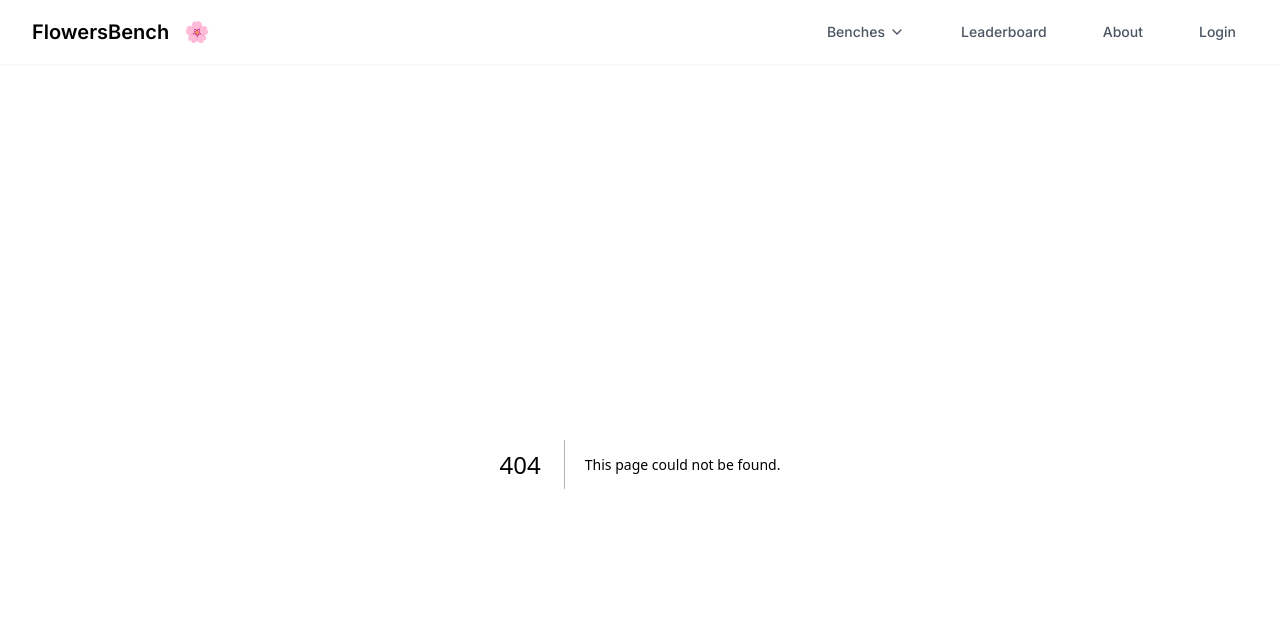
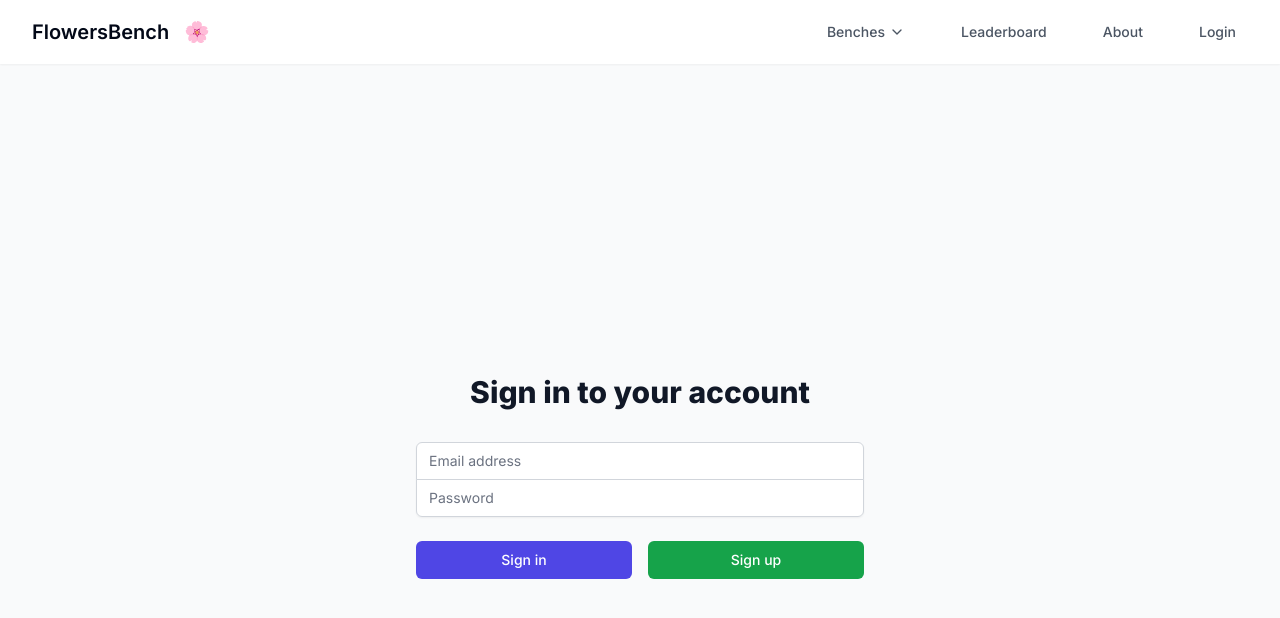
Before and after one commit to jasonthepenguin/flowers_bench, a Next.js app in the folder flowersbench/: page /login in a window 1280 px wide. Before the commit this address had no page. Shown: the top 618 px of the page. Built offline with nearby package versions, Linux system fonts and the light colour scheme.

Commit message:
Add temporary sign in and log in page

```diff
--- /dev/null
+++ b/flowersbench/app/login/actions.ts
@@ -0,0 +1,41 @@
+'use server'
+
+import { revalidatePath } from 'next/cache'
+import { redirect } from 'next/navigation'
+import { createClient } from '@/utils/supabase/server'
+
+export async function login(formData: FormData) {
+  const supabase = await createClient()
+
+  const data = {
+    email: formData.get('email') as string,
+    password: formData.get('password') as string,
+  }
+
+  const { error } = await supabase.auth.signInWithPassword(data)
+
+  if (error) {
+    redirect('/error')
+  }
+
+  revalidatePath('/', 'layout')
+  redirect('/')
+}
+
+export async function signup(formData: FormData) {
+  const supabase = await createClient()
+
+  const data = {
+    email: formData.get('email') as string,
+    password: formData.get('password') as string,
+  }
+
+  const { error } = await supabase.auth.signUp(data)
+
+  if (error) {
+    redirect('/error')
+  }
+
+  revalidatePath('/', 'layout')
+  redirect('/')
+}
--- /dev/null
+++ b/flowersbench/app/login/page.tsx
@@ -0,0 +1,54 @@
+import { login, signup } from './actions'
+
+export default function LoginPage() {
+  return (
+    <div className="min-h-screen flex items-center justify-center bg-gray-50 py-12 px-4 sm:px-6 lg:px-8">
+      <div className="max-w-md w-full space-y-8">
+        <div>
+          <h2 className="mt-6 text-center text-3xl font-extrabold text-gray-900">
+            Sign in to your account
+          </h2>
+        </div>
+        <form className="mt-8 space-y-6">
+          <div className="rounded-md shadow-sm -space-y-px">
+            <div>
+              <input
+                id="email"
+                name="email"
+                type="email"
+                required
+                className="appearance-none rounded-none relative block w-full px-3 py-2 border border-gray-300 placeholder-gray-500 text-gray-900 rounded-t-md focus:outline-none focus:ring-indigo-500 focus:border-indigo-500 focus:z-10 sm:text-sm"
+                placeholder="Email address"
+              />
+            </div>
+            <div>
+              <input
+                id="password"
+                name="password"
+                type="password"
+                required
+                className="appearance-none rounded-none relative block w-full px-3 py-2 border border-gray-300 placeholder-gray-500 text-gray-900 rounded-b-md focus:outline-none focus:ring-indigo-500 focus:border-indigo-500 focus:z-10 sm:text-sm"
+                placeholder="Password"
+              />
+            </div>
+          </div>
+
+          <div className="flex gap-4">
+            <button
+              formAction={login}
+              className="group relative w-full flex justify-center py-2 px-4 border border-transparent text-sm font-medium rounded-md text-white bg-indigo-600 hover:bg-indigo-700 focus:outline-none focus:ring-2 focus:ring-offset-2 focus:ring-indigo-500"
+            >
+              Sign in
+            </button>
+            <button
+              formAction={signup}
+              className="group relative w-full flex justify-center py-2 px-4 border border-transparent text-sm font-medium rounded-md text-white bg-green-600 hover:bg-green-700 focus:outline-none focus:ring-2 focus:ring-offset-2 focus:ring-green-500"
+            >
+              Sign up
+            </button>
+          </div>
+        </form>
+      </div>
+    </div>
+  )
+}
```
